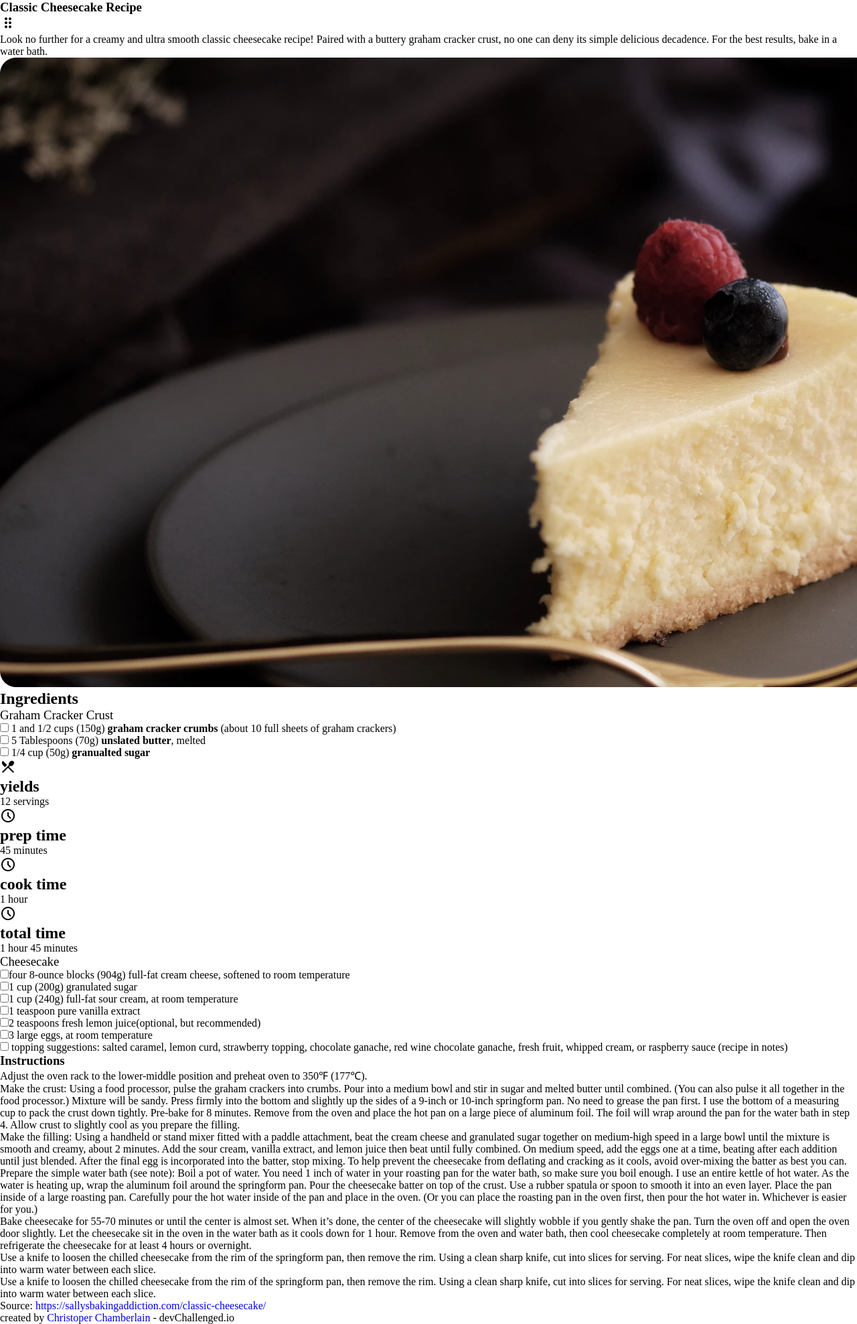
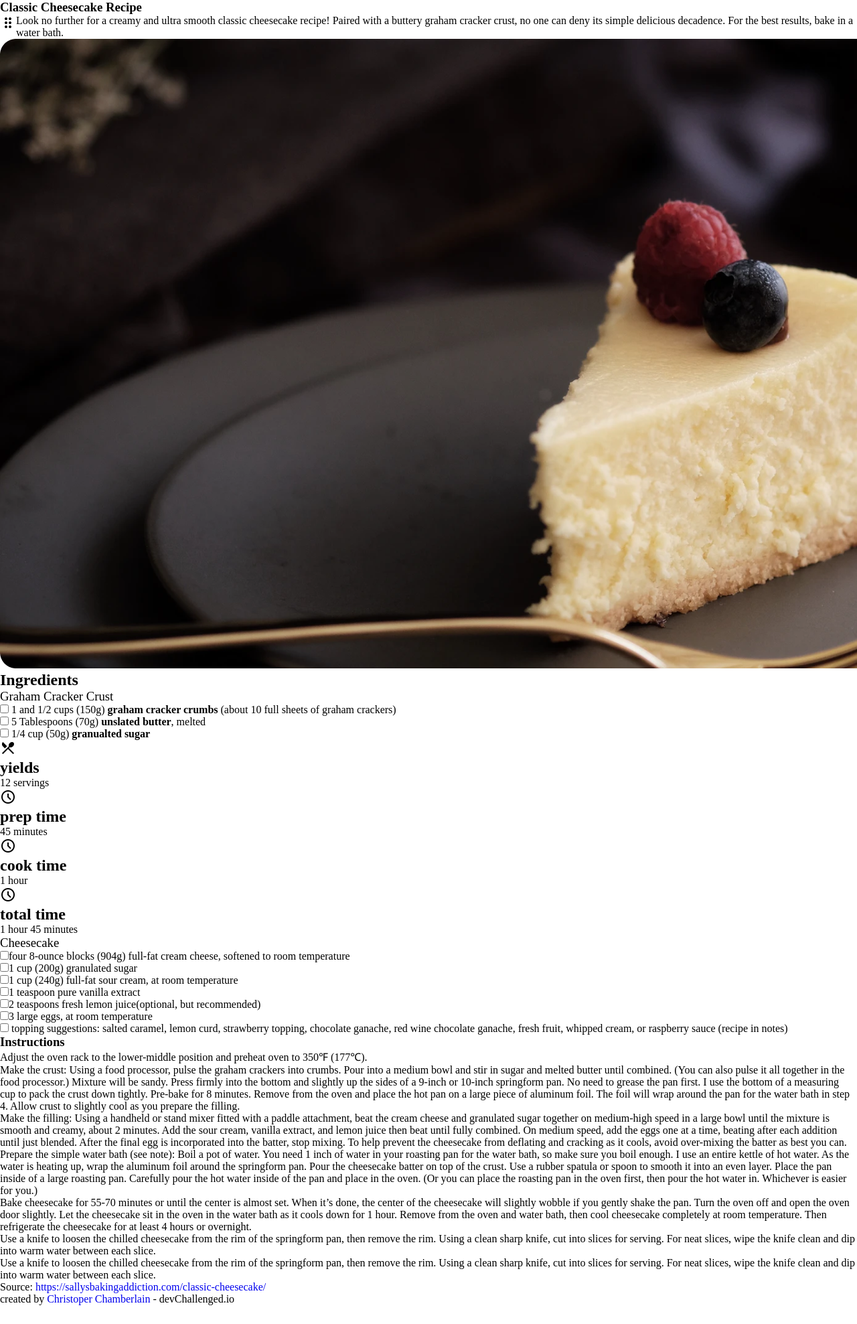
Before and after one commit to AkaraTawng/recipe-blog-challenge-dev-io, a plain HTML site: page index.html in a window 1280 px wide. Shown: the top 1977 px of the page at 67% size. After the commit the page ends 1949 px from the top, so only its background shows below. Drawn offline with nearby package versions, Linux system fonts and the light colour scheme; a web font is replaced by a local one.

Commit message:
add _header.scss to layout. set header-paragraph-flex-container display to flex.

```diff
--- a/index.html
+++ b/index.html
@@ -112,7 +112,7 @@
         <section>
             <article>
                 <h1>Instructions</h1>
-                <ol>
+                <!-- <ol> -->
                     <li>
                         <P>
                             Adjust the oven rack to the lower-middle position and preheat oven to 350&#8457; (177&#8451;).
--- a/main.scss
+++ b/main.scss
@@ -1,3 +1,4 @@
 @import './scss/base/resets';
 @import './scss/typography/fonts';
 @import './scss/utilities/variables';
+@import './scss/layout/header';
--- /dev/null
+++ b/scss/layout/_header.scss
@@ -0,0 +1,3 @@
+#header-paragraph-icon-flex-container {
+    display: flex;
+}
```
Also changed, not shown: main.css, 1 other file.
